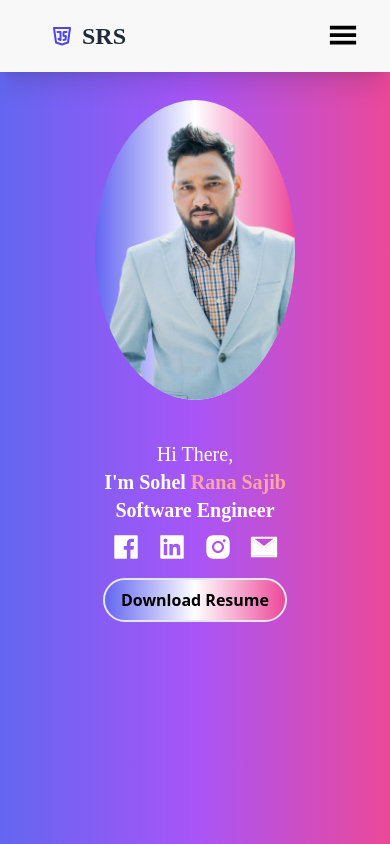
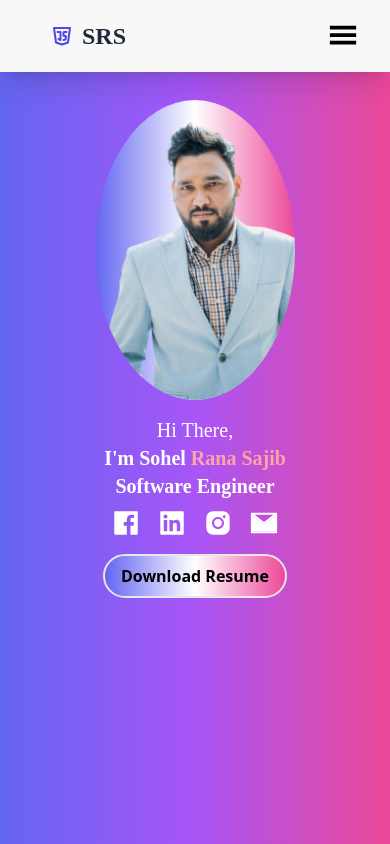
Before and after one commit to SAJIB2019/My_Portfolio_Website, a React (Create React App) app: page / in a window 390 px wide. Shown: the top 844 px of the page. Built offline with nearby package versions, Linux system fonts and the light colour scheme; the HTML template or start-up script is replaced by a standard one.

Commit message:
hero section title make close to picture

```diff
--- a/src/Component/Hero.js
+++ b/src/Component/Hero.js
@@ -17,7 +17,7 @@
             />
           </div>
 
-          <div className="flex flex-col justify-center items-center md:items-start mt-10 md:mt-0">
+          <div className="flex flex-col justify-center items-center md:items-start mt-4 md:mt-0">
             <p className="font-lora text-xl text-white">Hi There,</p>
             <h1 className="font-lora text-xl md:text-[35px] font-bold md:my-2 text-white">
               I'm Sohel <span className="text-red-300">Rana Sajib</span>
```
